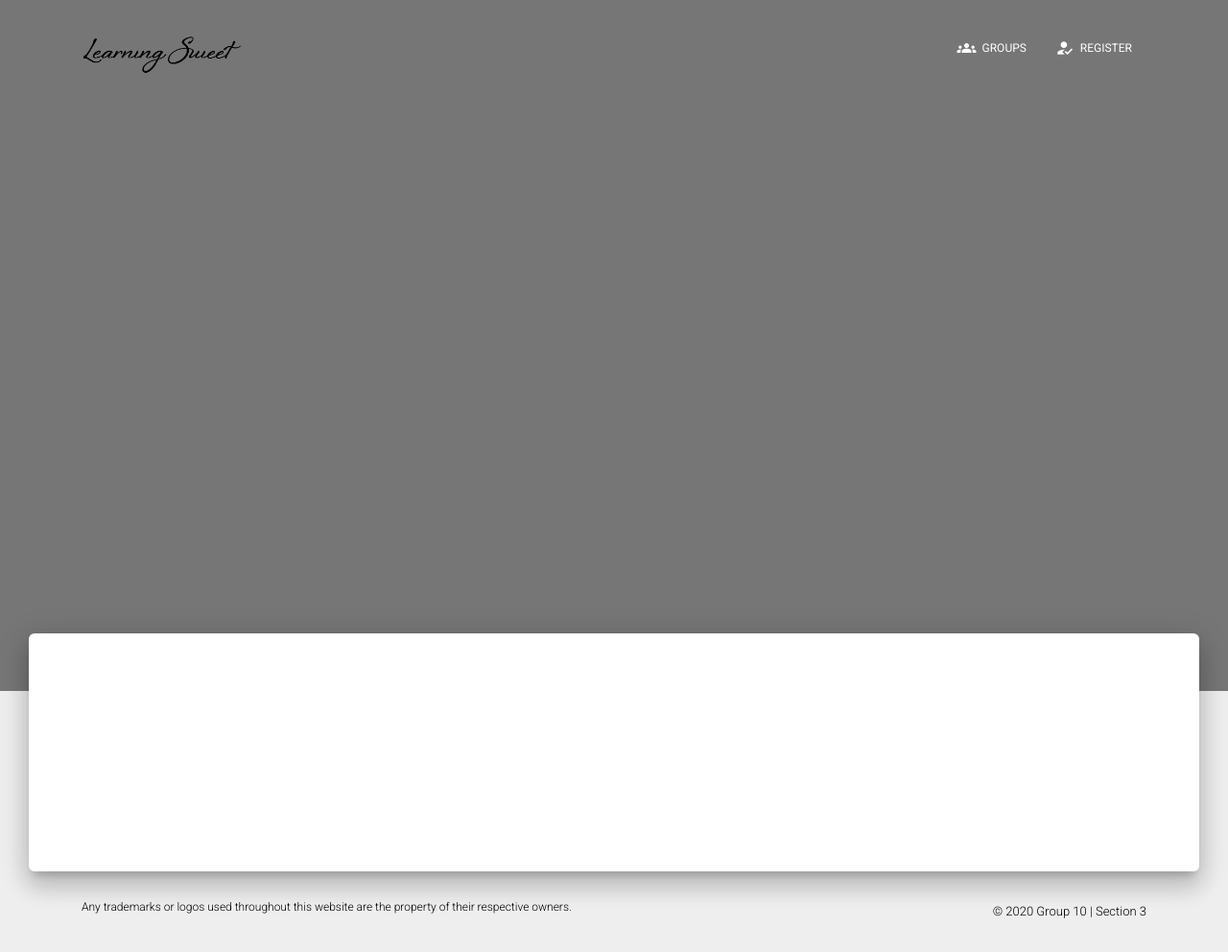
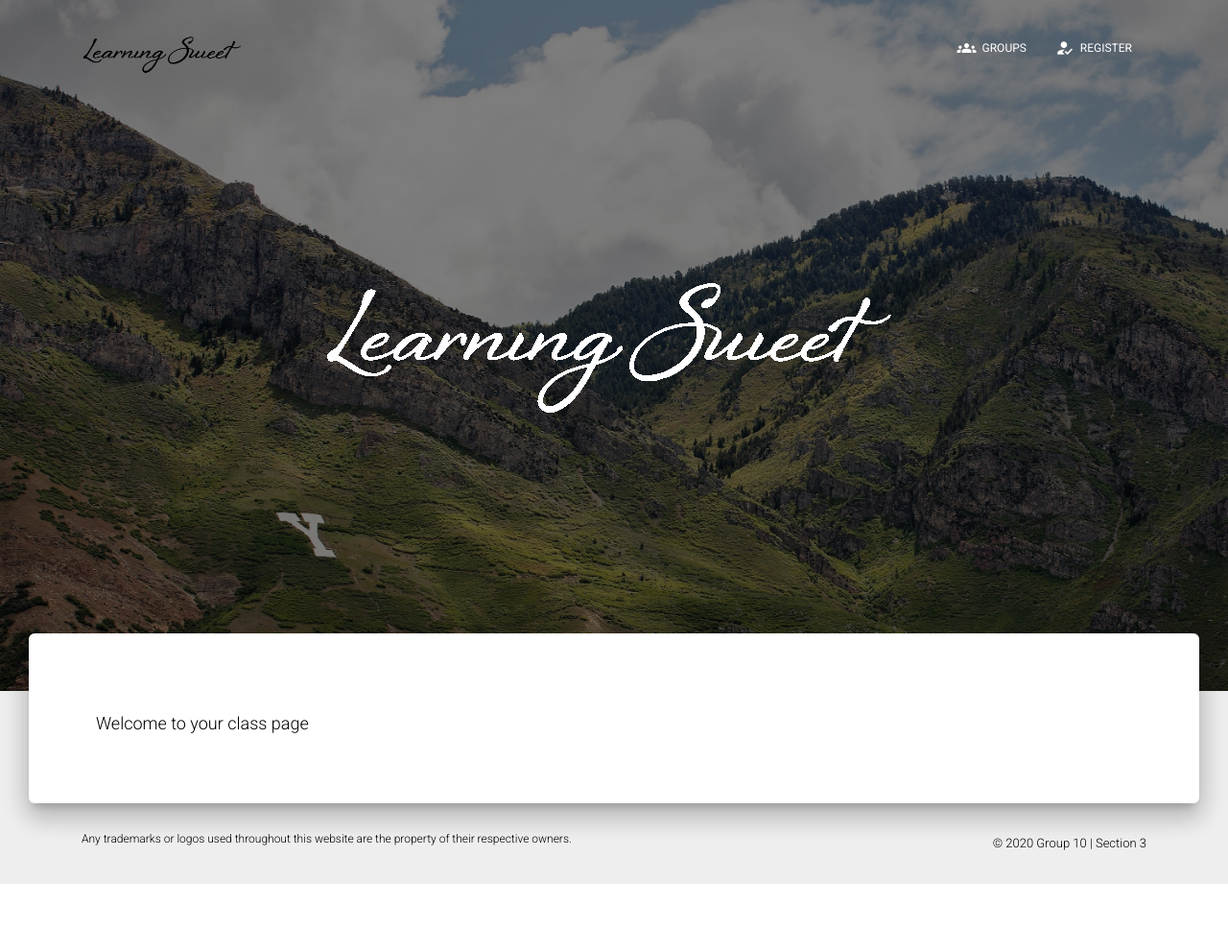
Before and after one commit to IS-Core-Fall-2020/finalProj, a Django app: page /viewclasses/ in a window 1280 px wide. Shown: the whole page at 96% size. After the commit the page ends 921 px from the top, so only its background shows below. Run offline with Django 3.2, Linux system fonts and the light colour scheme; data that the repository does not hold is empty; parts of the project's set-up code (start-up, migrations or seed data) failed here and were passed over; some libraries are stand-ins or nearby versions.

Commit message:
some edits to the other pages (groups, classes, creategroup) etc

```diff
--- a/finalProj/templates/classes/viewclasses.html
+++ b/finalProj/templates/classes/viewclasses.html
@@ -1,25 +1,48 @@
+<!--VIEW CLASSES PAGE-->
 {% extends 'base.html' %}
+<!--This will inherit the main structure of the base.html-->
 {% load static %}
-{% block content %}
-<!DOCTYPE html>
-<html lang="en">
-<head>
-    <meta charset="UTF-8">
-    <meta name="viewport" content="width=device-width, initial-scale=1.0">
-    <title>View Classes</title>
-</head>
-<body>
-    <section class='about-section text-center' id='viewGroups'>
-        <div class='countainer'>
-            <div class='row'>
-                <h2 class='text-white mb-4'>
-                    <p class='text-white-50'>
-                        This is where you can access your classes and classwork
-                    </p>
-                </h2>
-            </div>
-        </div>
-    </section>
-</body>
-</html>
+
+
+
+{% block backgroundImg %}                                                                               <!--Make sure to put static in front of static files!!!!-->
+<div class="page-header header-filter blur-filter" data-parallax="true" style="background-image: url( {% static 'img/about.jpg'%}  );">
 {% endblock %}
+
+
+{% block mainTitle %}
+<!--<h1 style= "color: navy;	-webkit-text-stroke: 0px #282828; text-shadow: 0px 4px 4px #282828;"><i>Learning Sweet</i></h1>-->
+<img class="img-responsive" src="{% static 'img/LSweetW.png' %}" alt="LS">
+{% endblock %}
+
+
+{% block subTitle %}
+<!--<h2 style= "color: white;	-webkit-text-stroke: 0px #282828; text-shadow: 0px 4px 4px #282828;">Welcome to my personal website!</h2>-->
+
+{% endblock %}
+
+
+
+{% block mainBody %}
+<div style=" column-width: 400px;">
+    <div class="container">
+        <h4>
+            Welcome to your class page <br>
+        <h4>
+
+            {% for class in class_list %}
+
+                <div>ID: {{ class.id }}</div>
+                <div>Class Name: {{class.class_name}} </div>
+                <div>{{ class.class_description}}</div>
+                <br>
+                <div>Assignments:</div><br>
+                {% if class.id == assignment.class_id%}
+                    <div>{{ assignment.assign_name }}</div>
+                {% endif %}
+            {% endfor %}
+
+    </div>
+</div>
+
+{% endblock %}
--- a/finalProj/templates/groups/viewgroups.html
+++ b/finalProj/templates/groups/viewgroups.html
@@ -41,5 +41,7 @@
 
     {% endfor %}
 
+    <div>Click here to create a new group!</div>
+    <button action="{% url 'creategroup' %}">Create a New Group</button>
 
 {% endblock %}
--- a/finalProj/viewclasses/views.py
+++ b/finalProj/viewclasses/views.py
@@ -1,8 +1,18 @@
 from django.shortcuts import render
 from django.http import HttpResponse
+from loginpage.models import Classes, Assignment
 
 def viewclassesPageView(request) :
-    return render(request, 'classes/viewclasses.html')
+
+    class_queryList = Classes.objects.all()
+    assignment_queryList = Assignment.objects.all()
+
+    context = {
+        'class_list' : class_queryList,
+        'assignment_list' : assignment_queryList
+    }
+
+    return render(request, 'classes/viewclasses.html', context)
 
 def addclassPageView(request) :
     return render(request, 'classes/addclass.html')
```
Also changed, not shown: finalProj/loginpage/models.py (+9 -1 lines), finalProj/viewgroups/views.py (+6 -6 lines), finalProj/loginpage/migrations/0003_classes_class_name.py (added), finalProj/loginpage/migrations/0004_assignment_class_id.py (added), finalProj/loginpage/migrations/0005_auto_20201201_1459.py (added).
